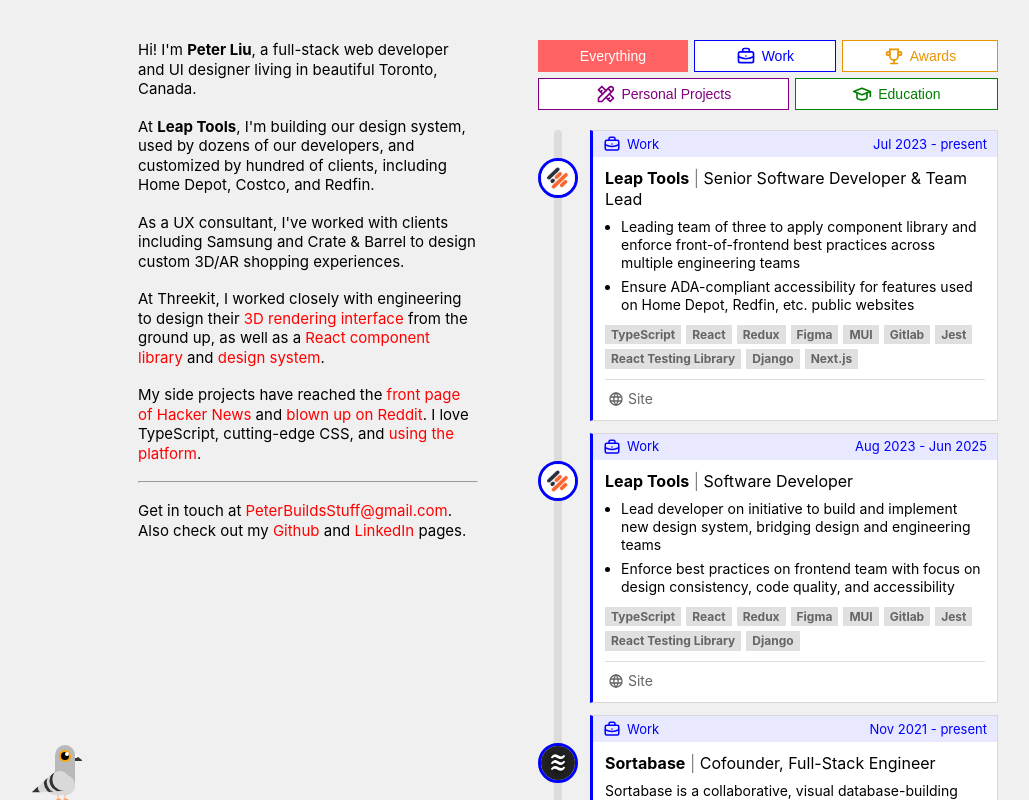
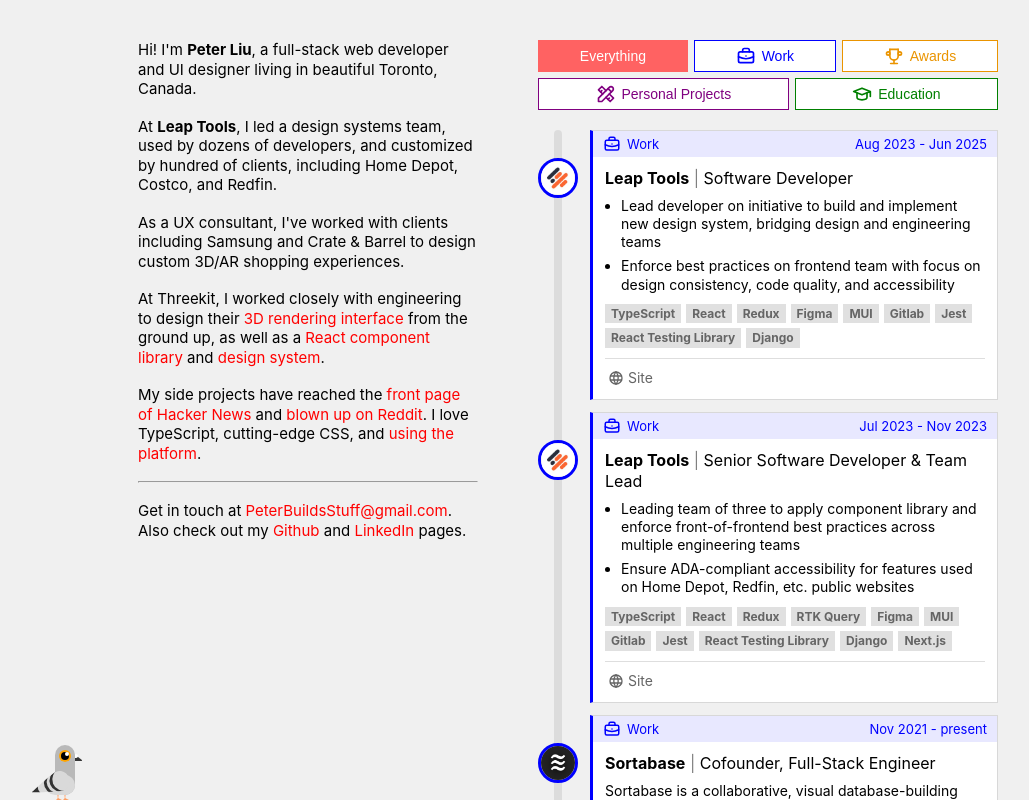
Before and after one commit to PeterTYLiu/personal-site, a React (Vite) app: page / in a window 1280 px wide. Shown: the whole page, without its empty margins (72-1101 px from the left). Built offline with nearby package versions, Linux system fonts and the light colour scheme.

Commit message:
Update job status

```diff
--- a/src/App.tsx
+++ b/src/App.tsx
@@ -39,9 +39,9 @@
           designer living in beautiful Toronto, Canada.
         </p>
         <p>
-					At <strong>Leap Tools</strong>, I'm building our design system, used
-					by dozens of our developers, and customized by hundred of clients,
-					including Home Depot, Costco, and Redfin.
+          At <strong>Leap Tools</strong>, I led a design systems team, used by
+          dozens of developers, and customized by hundred of clients, including
+          Home Depot, Costco, and Redfin.
         </p>
         <p>
           As a UX consultant, I've worked with clients including Samsung and
--- a/src/data.tsx
+++ b/src/data.tsx
@@ -5,7 +5,7 @@
     key: "leaptools",
     type: "work",
     iconName: "leaptools.jpeg",
-    endDate: "present",
+    endDate: "2023-11-05",
     startDate: "2023-07-01",
     title: "Leap Tools",
     location: "Toronto",
@@ -19,6 +19,7 @@
       "TypeScript",
       "React",
       "Redux",
+      "RTK Query",
       "Figma",
       "MUI",
       "Gitlab",
```
Lines whose indentation alone changed are shown as unchanged.
